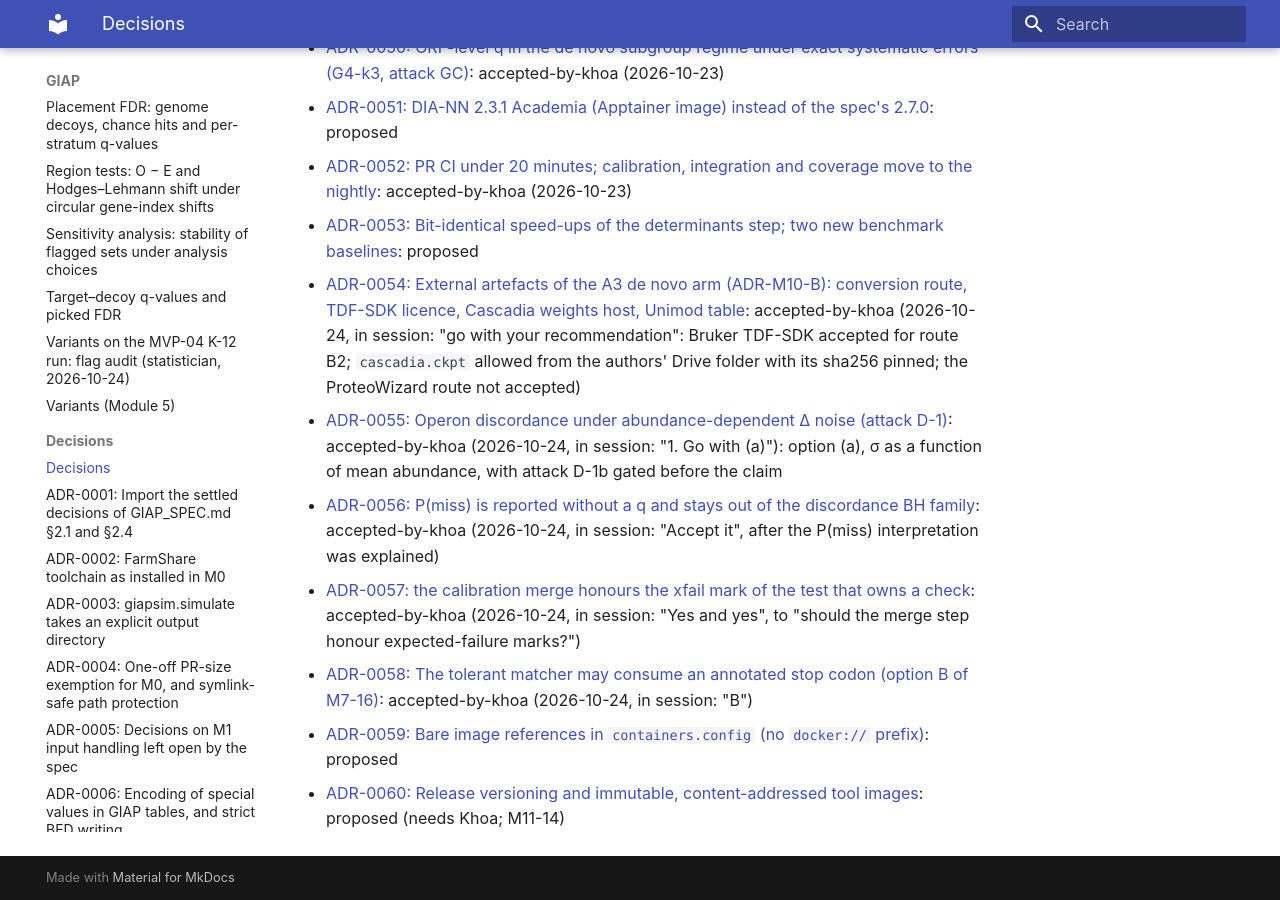
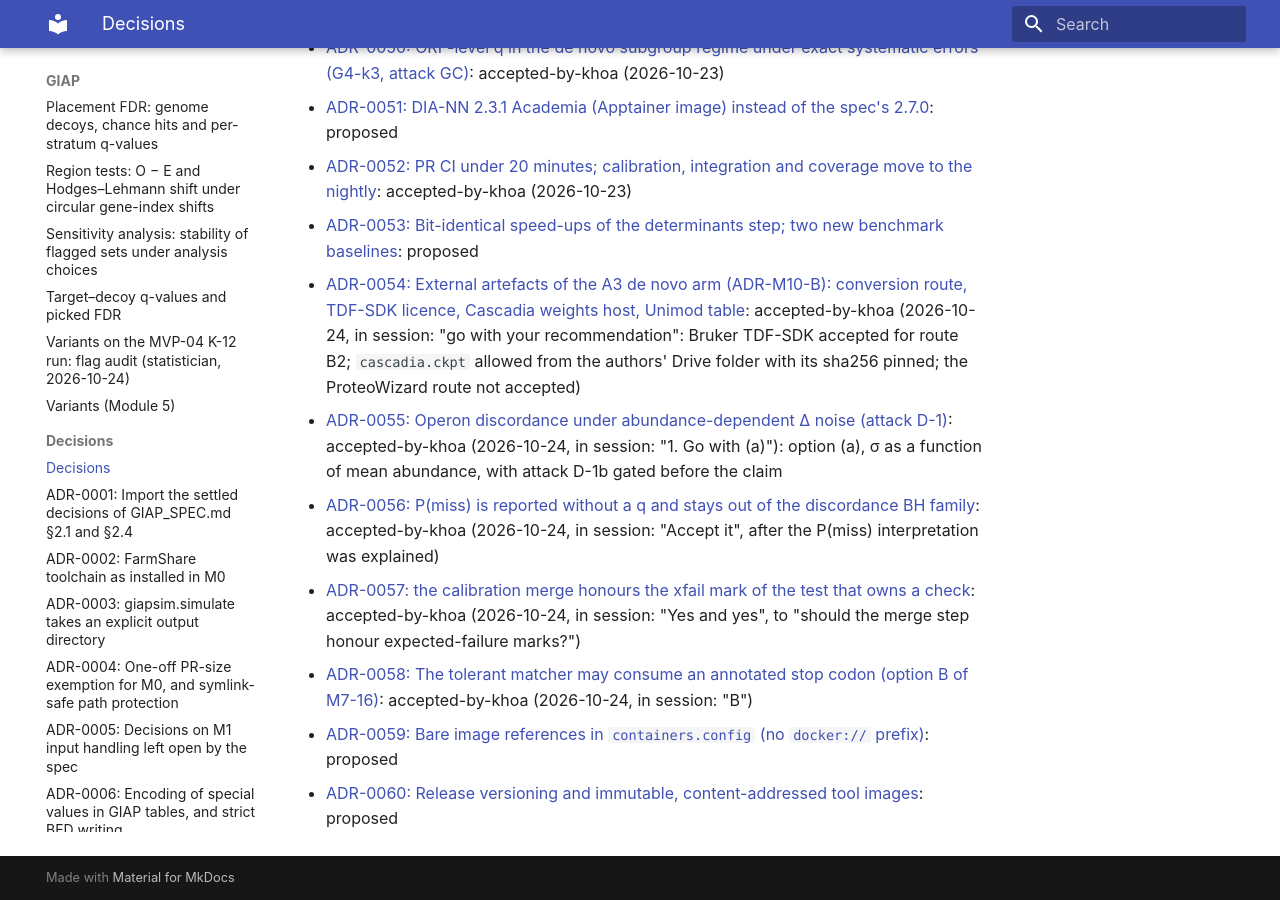
Before and after one commit to khoa-yelo/giap, an MkDocs documentation site: the page built from docs/adr/index.md, in a window 1280 px wide and 900 px high, scrolled down 3070 px. Built offline with MkDocs 1.6.1 and Material for MkDocs 9.7.7, drawn with Linux system fonts in a browser that asks for light colours.

Commit message:
docs(adr): regenerate the ADR index
Agent-Role: lead
Co-Authored-By: Claude Opus 5.5 <noreply@anthropic.com>
Claude-Session: https://claude.ai/code/session_01PrvuX9xr7fWwMTpHJxPSjm

```diff
--- a/docs/adr/index.md
+++ b/docs/adr/index.md
@@ -61,4 +61,4 @@
 - [ADR-0057: the calibration merge honours the xfail mark of the test that owns a check](ADR-0057-calibration-merge-honours-strict-xfail.md): accepted-by-khoa (2026-10-24, in session: "Yes and yes", to "should the merge step honour expected-failure marks?")
 - [ADR-0058: The tolerant matcher may consume an annotated stop codon (option B of M7-16)](ADR-0058-annotated-stop-substitution.md): accepted-by-khoa (2026-10-24, in session: "B")
 - [ADR-0059: Bare image references in `containers.config` (no `docker://` prefix)](ADR-0059-bare-image-refs.md): proposed
-- [ADR-0060: Release versioning and immutable, content-addressed tool images](ADR-0060-release-versioning-and-image-keys.md): proposed (needs Khoa; M11-14)
+- [ADR-0060: Release versioning and immutable, content-addressed tool images](ADR-0060-release-versioning-and-image-keys.md): proposed
```
